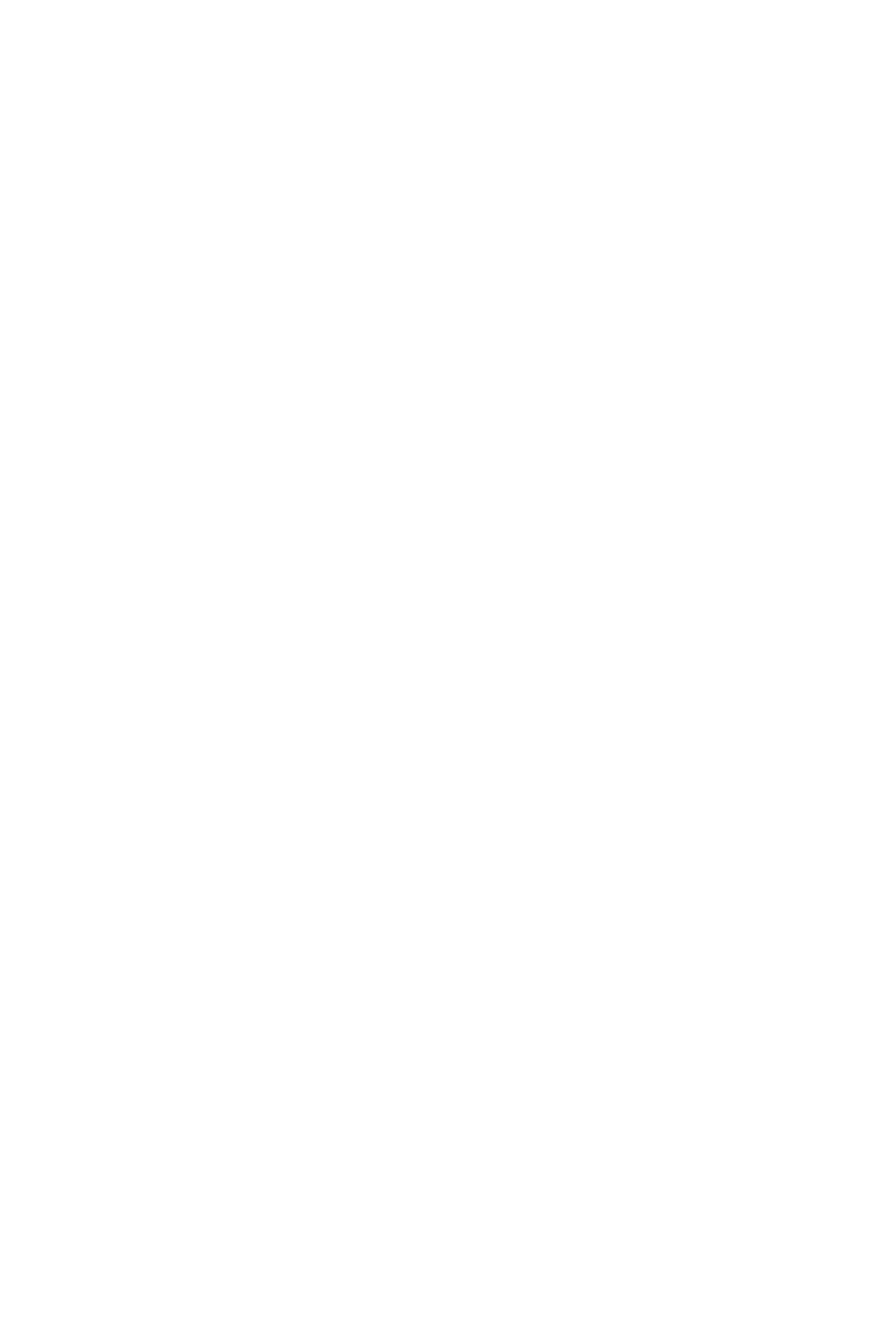
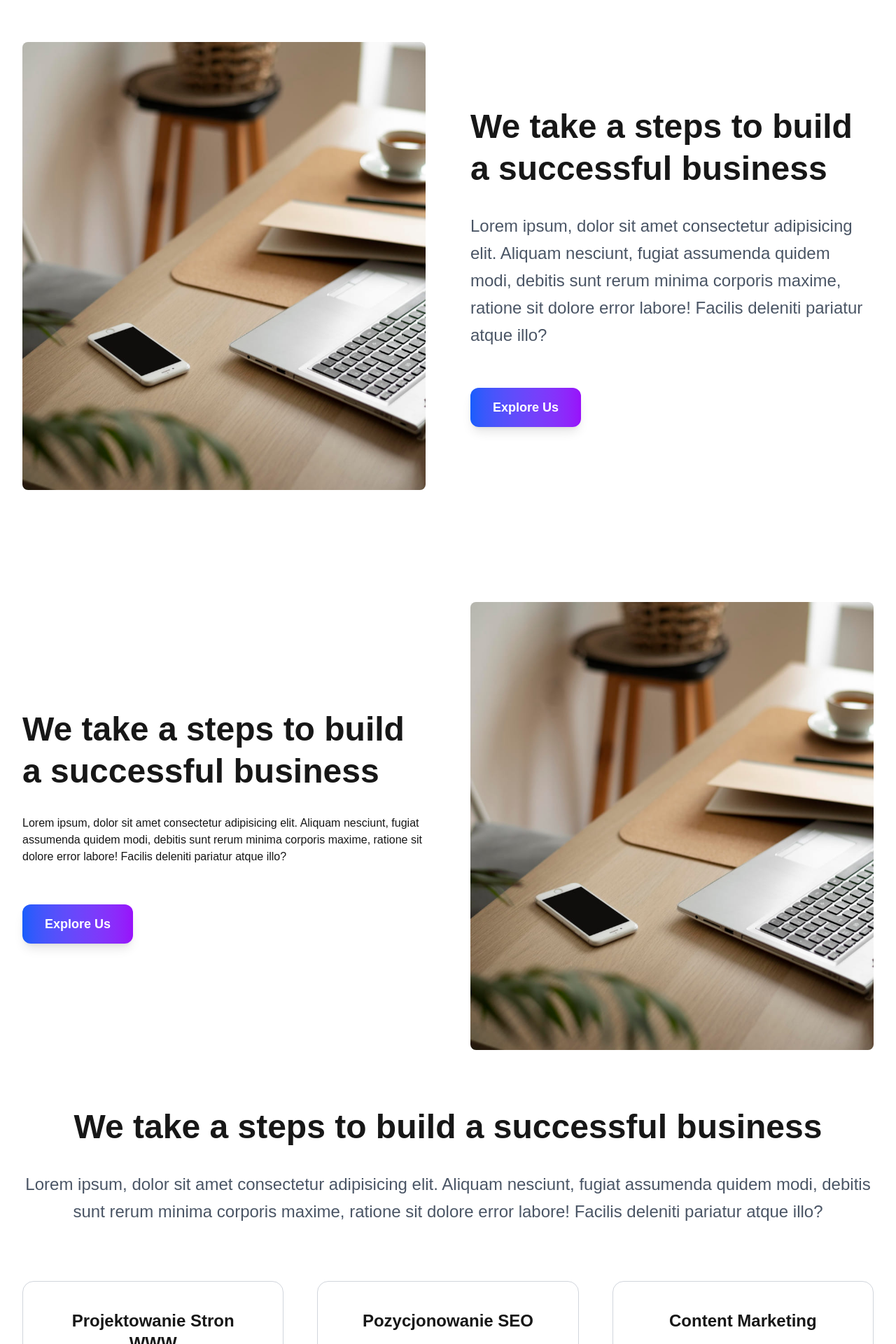
Before and after one commit to TDomagalski/uek_next.js, a Next.js app: page / in a window 1280 px wide. Shown: the part 880-2800 px from the top of the page at 70% size. Before the commit the page ends 860 px from the top, so only its background shows below. Built offline with nearby package versions, Linux system fonts and the light colour scheme.

Commit message:
feat: first version of frontpage

```diff
--- a/app/page.jsx
+++ b/app/page.jsx
@@ -1,3 +1,5 @@
+import Image from 'next/image';
+
 import Button from '../components/ui/Buttons';
 
 export const metadata = {
@@ -15,13 +17,15 @@ export default function Home() {
     <>
       <section
         className="relative min-h-screen flex items-center justify-center overflow-hidden bg-cover bg-no-repeat bg-center"
-        style={{ backgroundImage: 'url(/homepage/top-bg.jpg)' }}
+        style={{
+          backgroundImage: "url('/homepage/top-bg.jpg')",
+        }}
       >
         {/* Main Content Container */}
         <div className="relative z-10 w-full max-w-7xl mx-auto px-4 sm:px-6 lg:px-8">
           <div className="grid grid-cols-1 lg:grid-cols-2 gap-12 lg:gap-16 items-center min-h-screen py-20">
             {/* Left Side - Content */}
-            <header className="space-y-8">
+            <div className="space-y-8">
               <h1 className="text-5xl sm:text-6xl lg:text-7xl font-bold leading-tight">
                 <span className="text-gray-800">Build audience and</span>
                 <br />
@@ -44,7 +48,7 @@ export default function Home() {
                 </p>
               </div>
 
-              {/* CTA Button */}
+              {/* Button */}
               <div className="pt-6">
                 <Button
                   variant="secondary"
@@ -55,7 +59,216 @@ export default function Home() {
                   <span className="relative z-10">Explore Us</span>
                 </Button>
               </div>
-            </header>
+            </div>
+          </div>
+        </div>
+      </section>
+      <section className="relative min-h-screen flex items-center justify-center overflow-hidden">
+        <div className="relative z-10 w-full max-w-7xl mx-auto px-4 sm:px-6 lg:px-8">
+          <div className="grid grid-cols-1 lg:grid-cols-2 gap-12 lg:gap-16 items-center min-h-screen py-20">
+            {/* Left Side - Image */}
+            <div className="relative w-full h-full min-h-[300px] sm:min-h-[400px] lg:min-h-full">
+              <Image
+                src="/homepage/top-bg.jpg"
+                alt="Hero Image"
+                fill
+                className="object-cover rounded-lg"
+              />
+            </div>
+            <div className="space-y-8">
+              <h2 className="text-4xl sm:text-3xl lg:text-5xl font-bold leading-tight">
+                <span>We take a steps to build a successful business</span>
+              </h2>
+              <p className="text-xl lg:text-2xl text-gray-600 leading-relaxed max-w-xl">
+                Lorem ipsum, dolor sit amet consectetur adipisicing elit.
+                Aliquam nesciunt, fugiat assumenda quidem modi, debitis sunt
+                rerum minima corporis maxime, ratione sit dolore error labore!
+                Facilis deleniti pariatur atque illo?
+              </p>
+
+              {/* Button */}
+              <div className="pt-6">
+                <Button
+                  variant="primary"
+                  size="lg"
+                  className="group relative overflow-hidden"
+                  aria-label="Poznaj nasze usługi web design i SEO"
+                >
+                  <span className="relative z-10">Explore Us</span>
+                </Button>
+              </div>
+            </div>
+          </div>
+        </div>
+      </section>
+
+      <section className="relative min-h-screen flex items-center justify-center overflow-hidden">
+        <div className="relative z-10 w-full max-w-7xl mx-auto px-4 sm:px-6 lg:px-8">
+          <div className="grid grid-cols-1 lg:grid-cols-2 gap-12 lg:gap-16 items-center min-h-screen py-20">
+            <div className="space-y-8 order-2 lg:order-1">
+              <h2 className="text-4xl sm:text-3xl lg:text-5xl font-bold leading-tight">
+                <span>We take a steps to build a successful business</span>
+              </h2>
+              <p>
+                Lorem ipsum, dolor sit amet consectetur adipisicing elit.
+                Aliquam nesciunt, fugiat assumenda quidem modi, debitis sunt
+                rerum minima corporis maxime, ratione sit dolore error labore!
+                Facilis deleniti pariatur atque illo?
+              </p>
+
+              {/* Button */}
+              <div className="pt-6">
+                <Button
+                  variant="primary"
+                  size="lg"
+                  className="group relative overflow-hidden"
+                  aria-label="Poznaj nasze usługi web design i SEO"
+                >
+                  <span className="relative z-10">Explore Us</span>
+                </Button>
+              </div>
+            </div>
+            {/* Right Side - Image */}
+            <div className="relative w-full h-full min-h-[300px] sm:min-h-[400px] lg:min-h-full order-1 lg:order-2">
+              <Image
+                src="/homepage/top-bg.jpg"
+                alt="Hero Image"
+                fill
+                className="object-cover rounded-lg"
+              />
+            </div>
+          </div>
+        </div>
+      </section>
+
+      <section className="relative min-h-screen flex items-center justify-center overflow-hidden">
+        <div className="relative z-10 w-full max-w-7xl mx-auto px-4 sm:px-6 lg:px-8 text-center">
+          <div className="space-y-8">
+            <h2 className="text-4xl sm:text-3xl lg:text-5xl font-bold leading-tight">
+              <span>We take a steps to build a successful business</span>
+            </h2>
+            <p className="text-xl lg:text-2xl text-gray-600 leading-relaxed max-w-full">
+              Lorem ipsum, dolor sit amet consectetur adipisicing elit. Aliquam
+              nesciunt, fugiat assumenda quidem modi, debitis sunt rerum minima
+              corporis maxime, ratione sit dolore error labore! Facilis deleniti
+              pariatur atque illo?
+            </p>
+          </div>
+
+          <div className="grid grid-cols-1 lg:grid-cols-3 gap-12 items-stretch py-20 sm:px-20 lg:px-0">
+            <div className="space-y-4 border border-gray-300 rounded-2xl py-10 px-10 h-full flex flex-col">
+              <div className="flex-grow space-y-6">
+                <h3 className="text-2xl font-semibold">
+                  Projektowanie Stron WWW
+                </h3>
+                <p className="text-gray-600">
+                  Profesjonalne i nowoczesne projektowanie stron internetowych,
+                  które wzmocni Twoją obecność w sieci.
+                </p>
+                <ul className="list-disc pl-9 text-left text-gray-600 space-y-3">
+                  <li>Szybkie i wydajne strony</li>
+                  <li>Responsywny design dla wszystkich urządzeń</li>
+                  <li>Przyjazne wyszukiwarkom (SEO)</li>
+                  <li>Intuicyjny interfejs użytkownika</li>
+                </ul>
+              </div>
+              {/* Button */}
+              <div className="pt-8 mt-auto">
+                <Button
+                  variant="primary"
+                  size="lg"
+                  className="group relative overflow-hidden"
+                  aria-label="Poznaj nasze usługi web design i SEO"
+                >
+                  <span className="relative z-10">Poznaj szczegóły</span>
+                </Button>
+              </div>
+            </div>
+            <div className="space-y-4 border border-gray-300 rounded-2xl py-10 px-10 h-full flex flex-col">
+              <div className="flex-grow space-y-6">
+                <h3 className="text-2xl font-semibold">Pozycjonowanie SEO</h3>
+                <p className="text-gray-600">
+                  Optymalizacja stron internetowych, która zwiększy Twoją
+                  widoczność w wyszukiwarkach i przyciągnie więcej klientów.
+                </p>
+                <ul className="list-disc pl-9 text-left text-gray-600 space-y-3">
+                  <li>Analityka i audyt SEO</li>
+                  <li>Optymalizacja treści pod SEO</li>
+                  <li>Monitoring pozycji w Google</li>
+                  <li>Budowa profilu linków</li>
+                </ul>
+              </div>
+              {/* Button */}
+              <div className="pt-8 mt-auto">
+                <Button
+                  variant="primary"
+                  size="lg"
+                  className="group relative overflow-hidden"
+                  aria-label="Poznaj nasze usługi web design i SEO"
+                >
+                  <span className="relative z-10">Explore Us</span>
+                </Button>
+              </div>
+            </div>
+            <div className="space-y-4 border border-gray-300 rounded-2xl py-10 px-10 h-full flex flex-col">
+              <div className="flex-grow space-y-6">
+                <h3 className="text-2xl font-semibold">Content Marketing</h3>
+                <p className="text-gray-600">
+                  Tworzenie wartościowych treści, które angażują odbiorców i
+                  budują zaufanie do Twojej marki.
+                </p>
+                <ul className="list-disc pl-9 text-left text-gray-600 space-y-3">
+                  <li>Strategia contentu</li>
+                  <li>Prowadzenie blogów</li>
+                  <li>Social media</li>
+                  <li>Marketing wideo</li>
+                </ul>
+              </div>
+              {/* Button */}
+              <div className="pt-8 mt-auto">
+                <Button
+                  variant="primary"
+                  size="lg"
+                  className="group relative overflow-hidden"
+                  aria-label="Poznaj nasze usługi web design i SEO"
+                >
+                  <span className="relative z-10">Explore Us</span>
+                </Button>
+              </div>
+            </div>
+          </div>
+        </div>
+      </section>
+      <section
+        className="relative min-h-[250px] flex items-center justify-center overflow-hidden bg-cover bg-no-repeat bg-center"
+        style={{ backgroundImage: "url('/section_bg01.jpg')" }}
+      >
+        <div className="relative z-10 w-full max-w-7xl mx-auto p-8">
+          <div className="grid grid-cols-1 md:grid-cols-3 gap-8 md:gap-12 items-center">
+            <div className="space-y-8 col-span-1 md:col-span-2 text-left">
+              <h3 className="text-2xl font-semibold">
+                <span>Let's talk about your project</span>
+              </h3>
+              <p>
+                Lorem ipsum dolor sit amet consectetur adipisicing elit. Fugit,
+                officiis pariatur nemo voluptatibus suscipit, id, sit cumque
+                temporibus labore rem provident tempore tempora aut aliquid
+                harum alias officia dolore debitis.
+              </p>
+            </div>
+            <div className="space-x-8 col-span-1 text-left md:text-center">
+              {/* Button */}
+              <div className="pt-8 md:pt-0 mt-auto">
+                <Button
+                  variant="secondary"
+                  size="lg"
+                  className="group relative overflow-hidden"
+                  aria-label="Poznaj nasze usługi web design i SEO"
+                >
+                  <span className="relative z-10">Explore Us</span>
+                </Button>
+              </div>
+            </div>
           </div>
         </div>
       </section>
```
Also changed, not shown: public/section_bg01.jpg (added).
